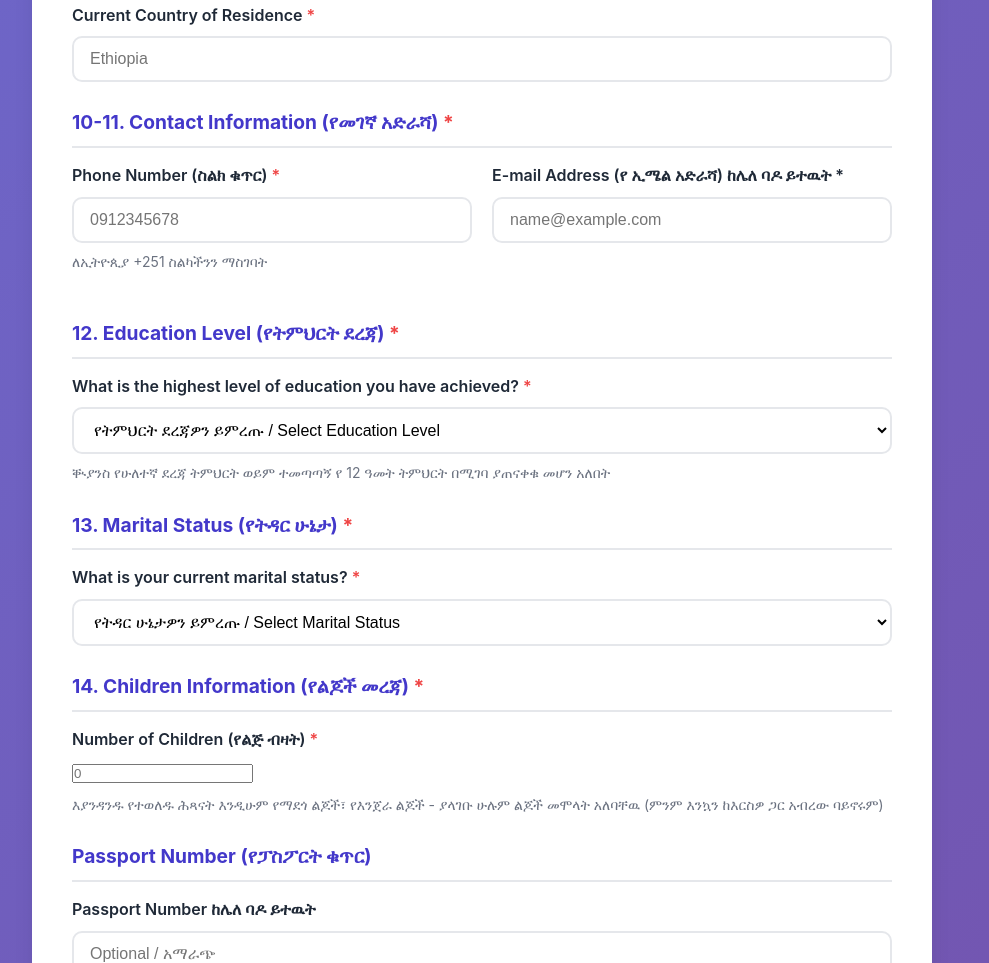
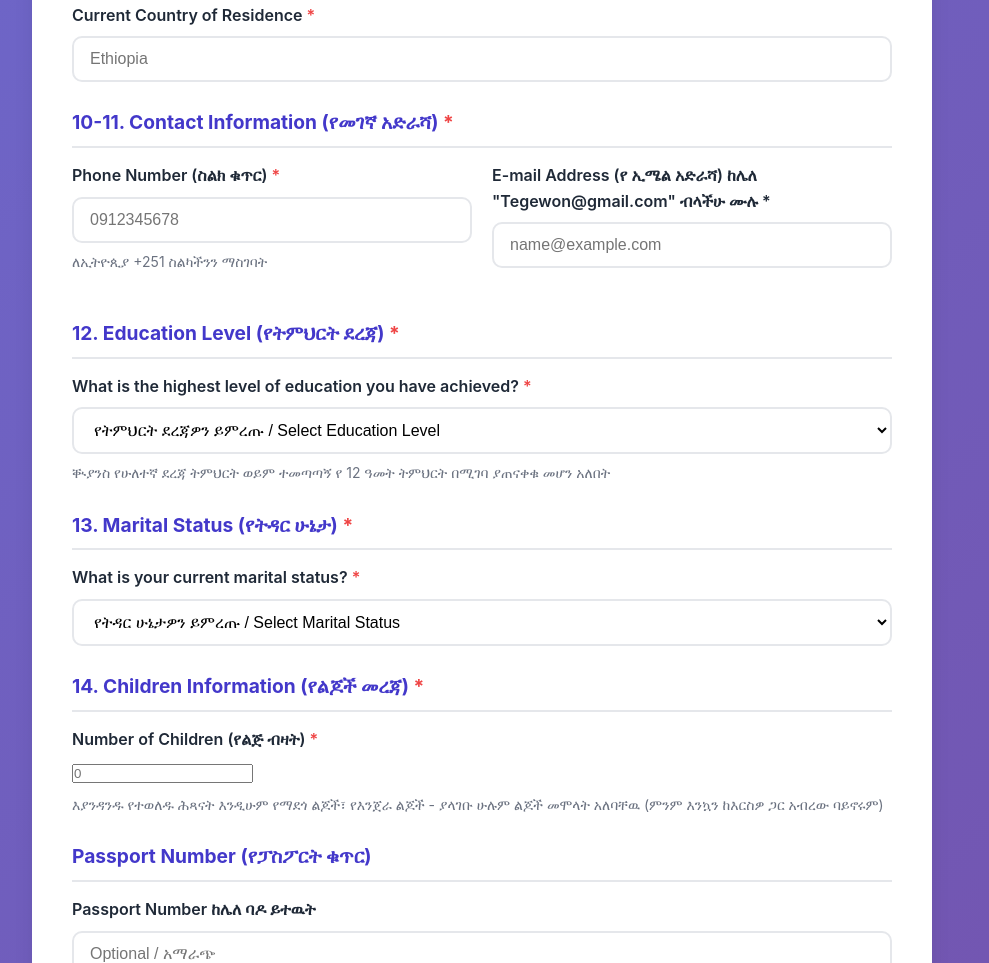
Before and after one commit to Tegeney/dv, a plain HTML site: page index.html in a window 1280 px wide. Shown: the part 3147-4110 px from the top of the page, without its empty margins (158-1147 px from the left). Drawn offline with Linux system fonts and the light colour scheme.

Commit message:
Update index.html

```diff
--- a/index.html
+++ b/index.html
@@ -165,7 +165,7 @@
                         </div>
 
                         <div class="form-group">
-                            <label for="email">E-mail Address (የ ኢሜል አድራሻ) ከሌለ ባዶ ይተዉት <span class="">*</span></label>
+                            <label for="email">E-mail Address (የ ኢሜል አድራሻ) ከሌለ "Tegewon@gmail.com" ብላችሁ ሙሉ <span class="">*</span></label>
                             <input type="email" id="email" name="email"  placeholder="name@example.com">
                         </div>
                     </div>
```
